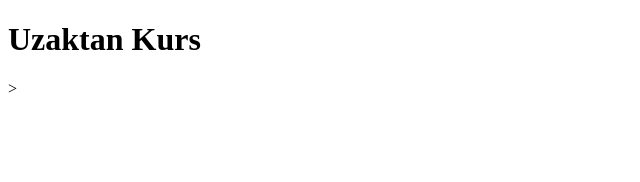
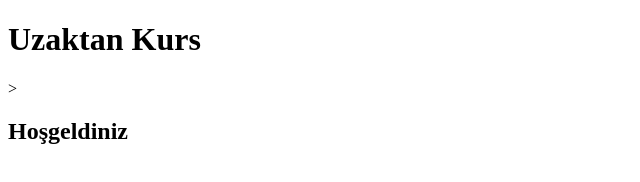
Before and after one commit to cemg/git-egitim, a plain HTML site: page index.html in a window 1280 px wide. Shown: the whole page, without its empty margins (0-640 px from the left). Drawn offline with Linux system fonts and the light colour scheme.

Commit message:
index.html güncellendi

```diff
--- a/index.html
+++ b/index.html
@@ -6,5 +6,6 @@
 </head>
 <body>
   <h1>Uzaktan Kurs</h1>>
+  <h2>Hoşgeldiniz</h2>
 </body>
 </html>
```
